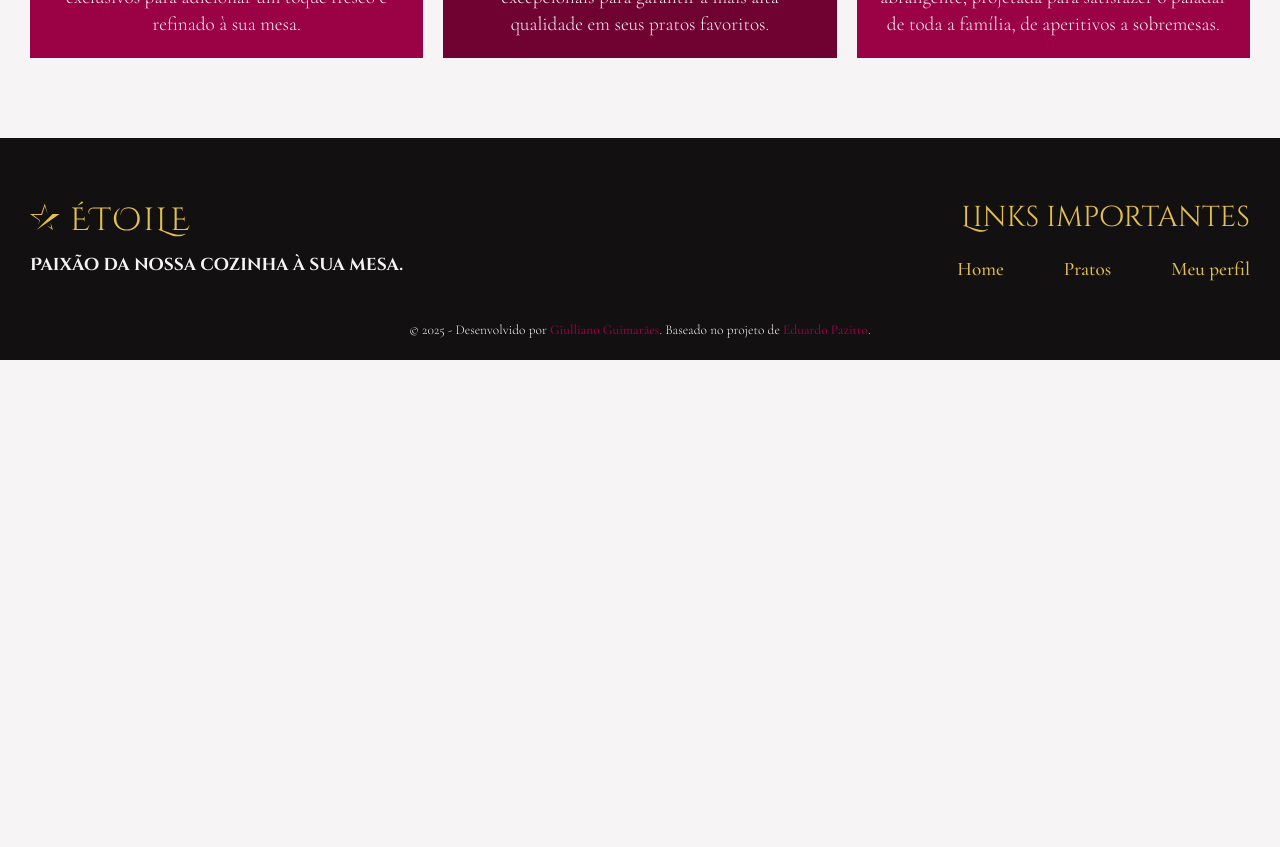
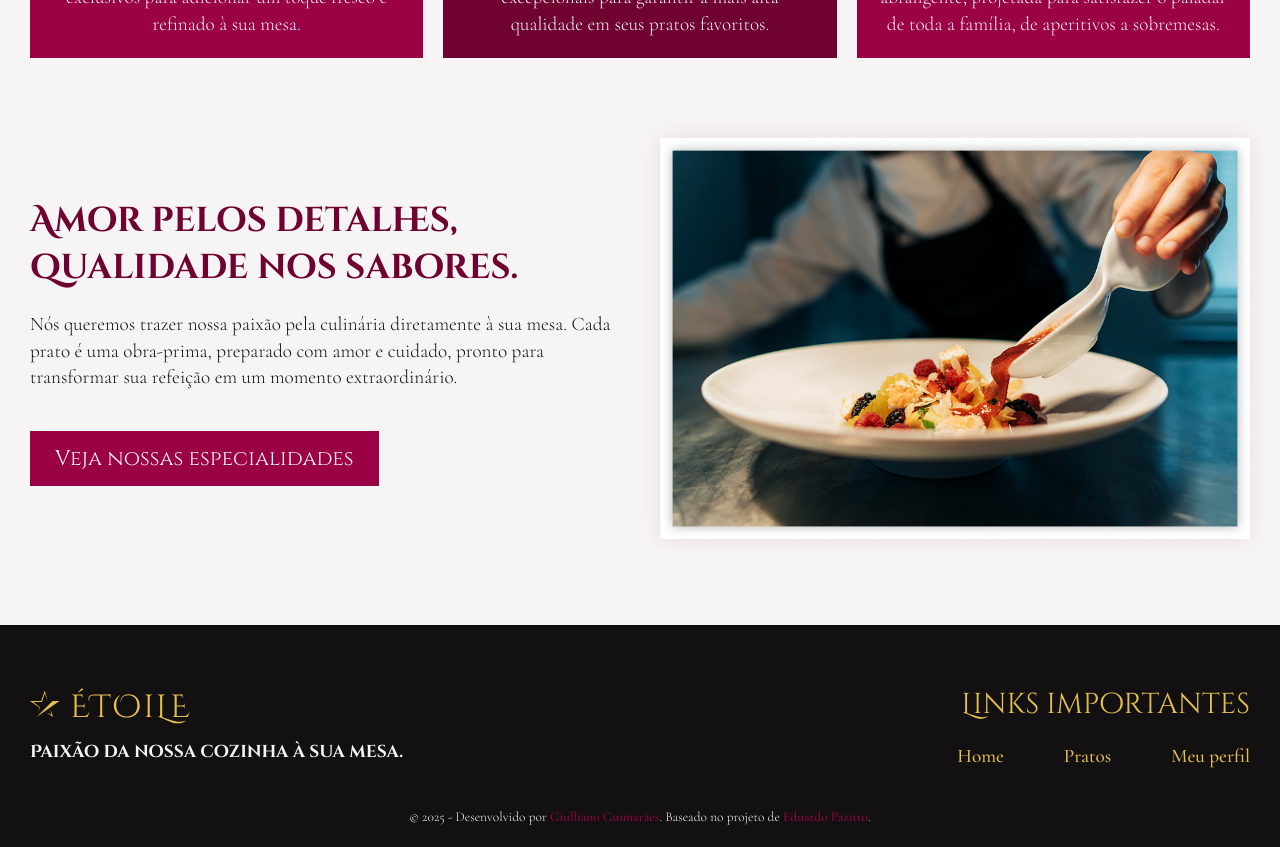
Before and after one commit to giullianoth/Etoile-React, a React (Vite) app: page / in a window 1280 px wide. Shown: the part 1420-2267 px from the top of the page. Before the commit the page ends 1780 px from the top, so only its background shows below. Built offline with nearby package versions, Linux system fonts and the light colour scheme.

Commit message:
refatoração 2: segunda seção de apresentação

```diff
--- /dev/null
+++ b/src/components/Pages/Home/Presentation2/Presentation2.module.css
@@ -0,0 +1,78 @@
+.presentation {
+    width: 100%;
+}
+
+.presentation__container {
+    max-width: 768px;
+    display: flex;
+    justify-content: space-between;
+    align-items: center;
+    flex-wrap: wrap;
+    gap: 40px;
+    padding-top: 0;
+}
+
+.presentation__image {
+    flex-basis: 100%;
+}
+
+.presentation__image img {
+    height: 100%;
+    box-shadow: 0 0 20px var(--color-murrey-subtle-shadow);
+}
+
+.presentation__info {
+    flex-basis: 100%;
+    text-align: center;
+}
+
+.presentation__title {
+    margin-bottom: 20px;
+}
+
+.presentation__title h2 {
+    font-size: 1.3em;
+}
+
+.presentation__text {
+    margin-bottom: 40px;
+}
+
+.presentation__cta a {
+    width: 100%;
+}
+
+@media screen and (max-width: 576px) {
+    .presentation__cta a {
+        font-size: 0.8em;
+    }
+}
+
+@media screen and (min-width: 576px) {
+    .presentation__cta a {
+        width: auto;
+    }
+}
+
+@media screen and (min-width: 768px) {
+    .presentation__title h2 {
+        font-size: 1.8em;
+    }
+}
+
+@media screen and (min-width: 1200px) {
+    .presentation__container {
+        flex-direction: row-reverse;
+        max-width: var(--container-width);
+    }
+
+    .presentation__image {
+        flex-basis: calc(50% - 20px);
+        height: 100%;
+    }
+
+    .presentation__info {
+        flex-basis: calc(50% - 20px);
+        text-align: left;
+    }
+}
--- /dev/null
+++ b/src/components/Pages/Home/Presentation2/index.tsx
@@ -0,0 +1,34 @@
+import { Link } from "react-router-dom"
+import Container from "../../../Container"
+import styles from "./Presentation2.module.css"
+import presentationImage from "/images/presentation2-image.jpg"
+
+const Presentation2 = () => {
+    return (
+        <section className={styles.presentation}>
+            <Container className={styles.presentation__container}>
+                <div className={styles.presentation__image}>
+                    <img src={presentationImage} alt="Amor pelos detalhes, qualidade nos sabores." />
+                </div>
+
+                <div className={styles.presentation__info}>
+                    <header className={styles.presentation__title}>
+                        <h2>Amor pelos detalhes, qualidade nos sabores.</h2>
+                    </header>
+
+                    <p className={styles.presentation__text}>
+                        Nós queremos trazer nossa paixão pela culinária diretamente à sua mesa. Cada prato é uma obra-prima, preparado com amor e cuidado, pronto para transformar sua refeição em um momento extraordinário.
+                    </p>
+
+                    <div className={styles.presentation__cta}>
+                        <Link className="button primary" to="/pratos">
+                            Veja nossas especialidades
+                        </Link>
+                    </div>
+                </div>
+            </Container>
+        </section>
+    )
+}
+
+export default Presentation2
--- a/src/pages/Home/index.tsx
+++ b/src/pages/Home/index.tsx
@@ -1,11 +1,13 @@
 import Hero from "../../components/Pages/Home/Hero"
 import Presentation from "../../components/Pages/Home/Presentation"
+import Presentation2 from "../../components/Pages/Home/Presentation2"
 
 const Home = () => {
   return (
     <>
       <Hero />
       <Presentation />
+      <Presentation2 />
     </>
   )
 }
```
